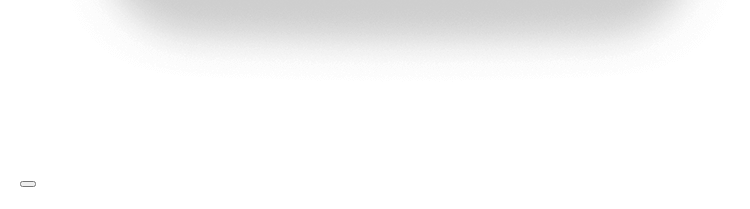
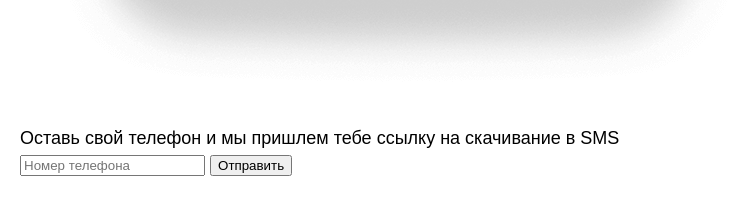
Before and after one commit to IvanShchedrin/veon-landing, a website: page app/index.html in a window 1280 px wide. Shown: the part 1500-1709 px from the top of the page, without its empty margins (0-750 px from the left). Drawn offline with nearby package versions, Linux system fonts and the light colour scheme; files that its build step writes are made by us from their sources; grey boxes are pictures that could not be loaded.

Commit message:
Add feedback form

```diff
--- a/app/index.html
+++ b/app/index.html
@@ -26,6 +26,15 @@
       </div>
       <div class="start__veon">
         <img class="img-screen" src="/img/screen1.png" alt="">
+      </div>
+      <div class="feedback">
+        <div class="feedback__description">
+          Оставь свой телефон и мы пришлем тебе ссылку на скачивание в SMS
+        </div>
+        <form class="feedback-form">
+          <input class="text-input feedback-form__input" name="number" placeholder="Номер телефона" autocomplete="off">
+          <button class="button feedback-form__button">Отправить</button>
+        </form>
       </div>
     </div>
 
@@ -224,6 +233,15 @@
           <img class="img-screen" src="/img/screen1.png" alt="">
         </div>
       </div>
+      <div class="feedback">
+        <div class="feedback__description">
+          Оставь свой телефон и мы пришлем тебе ссылку на скачивание в SMS
+        </div>
+        <form class="feedback-form">
+          <input class="text-input feedback-form__input light" name="number" placeholder="Номер телефона" autocomplete="off">
+          <button class="button feedback-form__button light">Отправить</button>
+        </form>
+      </div>
     </div>
 
     <div class="section faq">
--- /dev/null
+++ b/app/styles/feedback.pcss
@@ -0,0 +1,40 @@
+.feedback {
+  margin: 40px auto 50px;
+  padding: 0 20px;
+}
+
+.feedback-form {
+  display: flex;
+  flex-direction: column;
+  align-items: stretch;
+  margin-top: 20px;
+}
+
+.feedback-form__input {
+  margin-bottom: 20px;
+}
+
+.feedback__description {
+  max-width: 570px;
+  margin: 0 auto;
+  font-size: 31px;
+  text-align: center;
+  line-height: 35px;
+}
+
+@media (--tablet) {
+  .feedback-form {
+    flex-direction: row;
+    align-items: center;
+    justify-content: center;
+  }
+
+  .feedback-form__input {
+    margin: 0 20px 0 0;
+    min-width: 275px;
+  }
+
+  .feedback-form__button {
+    min-width: 275px;
+  }
+}
--- a/app/styles/veon.pcss
+++ b/app/styles/veon.pcss
@@ -11,6 +11,7 @@
 @import "./static-slider-section.pcss";
 @import "./faq-section.pcss";
 @import "./store-buttons.pcss";
+@import "./feedback.pcss";
 
 .img-screen {
   max-width: 100%;
@@ -19,3 +20,42 @@
   display: block;
   margin: 0 auto;
 }
+
+.text-input {
+  padding: 12px 15px;
+  border: 2px solid rgb(228, 228, 228);
+  border-radius: 4px;
+  font-size: 18px;
+  background: transparent;
+
+  &::placeholder {
+    color: rgb(202, 202, 202);
+  }
+
+  &.light {
+    border-color: rgba(52, 52, 52, .5);
+
+    &::placeholder {
+      color: rgb(52, 52, 52);
+    }
+  }
+}
+
+.button {
+  padding: 14px 15px;
+  border: none;
+  border-radius: 4px;
+  font-size: 18px;
+  color: rgb(52, 52, 52);
+  cursor: pointer;
+  background-color: rgb(254, 203, 46);
+  transition: transform .1s;
+
+  &:active {
+    transform: scale(.97);
+  }
+
+  &.light {
+    background-color: rgb(255, 255, 255);
+  }
+}
```
